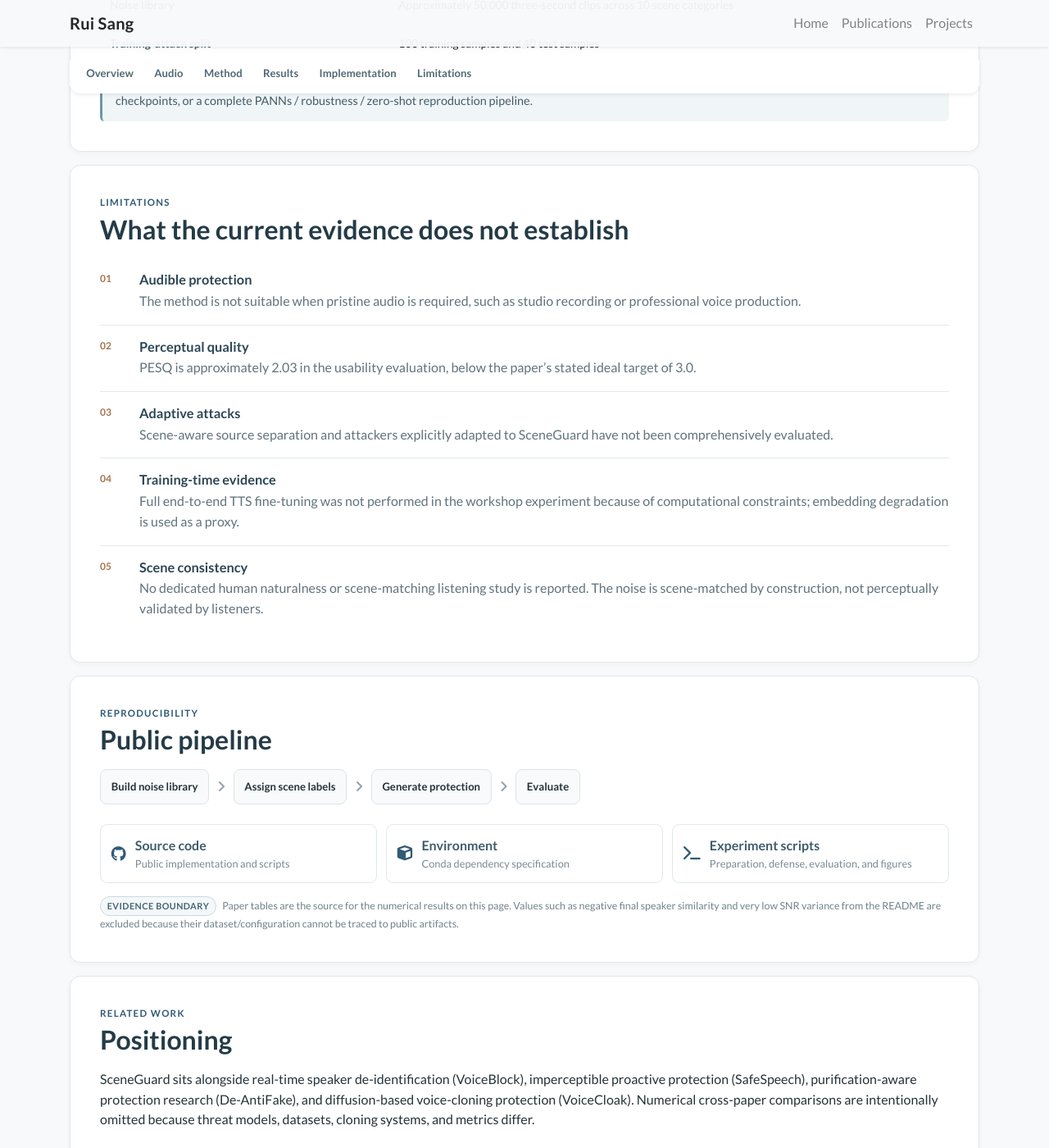
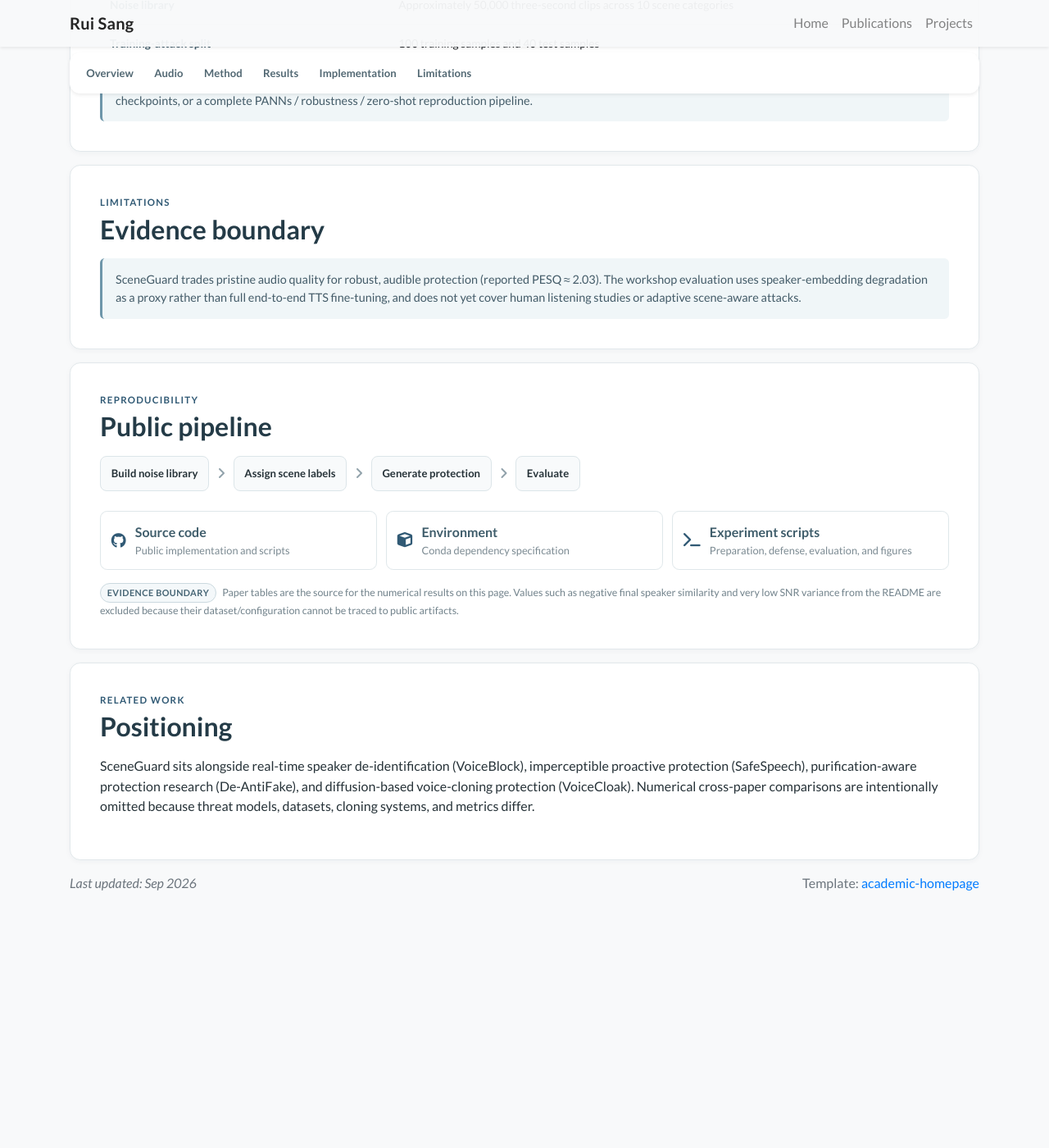
Before and after one commit to richael-sang/richael-sang.github.io, a Jekyll site: the page built from _projects/sceneguard.md, in a window 1280 px wide and 1400 px high, scrolled down 7283 px. Shown: the whole window at 82% size. Built offline with Jekyll 4.4.1, drawn with Linux system fonts in a browser that asks for light colours; nearby versions of some CDN libraries; a style sheet for code colours, icons or effects is not loaded; after the commit the page ends 8389 px from its top, so only the background shows below that.

Commit message:
condense SceneGuard limitations
Co-authored-by: Cursor <cursoragent@cursor.com>

```diff
--- a/_projects/sceneguard.md
+++ b/_projects/sceneguard.md
@@ -321,13 +321,9 @@ section_nav:
 
 <section class="project-section" id="limitations">
   <div class="section-kicker">Limitations</div>
-  <h2>What the current evidence does not establish</h2>
-  <div class="limitations-list">
-    <div><span>01</span><div><h3>Audible protection</h3><p>The method is not suitable when pristine audio is required, such as studio recording or professional voice production.</p></div></div>
-    <div><span>02</span><div><h3>Perceptual quality</h3><p>PESQ is approximately 2.03 in the usability evaluation, below the paper’s stated ideal target of 3.0.</p></div></div>
-    <div><span>03</span><div><h3>Adaptive attacks</h3><p>Scene-aware source separation and attackers explicitly adapted to SceneGuard have not been comprehensively evaluated.</p></div></div>
-    <div><span>04</span><div><h3>Training-time evidence</h3><p>Full end-to-end TTS fine-tuning was not performed in the workshop experiment because of computational constraints; embedding degradation is used as a proxy.</p></div></div>
-    <div><span>05</span><div><h3>Scene consistency</h3><p>No dedicated human naturalness or scene-matching listening study is reported. The noise is scene-matched by construction, not perceptually validated by listeners.</p></div></div>
+  <h2>Evidence boundary</h2>
+  <div class="evidence-note">
+    SceneGuard trades pristine audio quality for robust, audible protection (reported PESQ ≈ 2.03). The workshop evaluation uses speaker-embedding degradation as a proxy rather than full end-to-end TTS fine-tuning, and does not yet cover human listening studies or adaptive scene-aware attacks.
   </div>
 </section>
 
--- a/assets/css/project-page.css
+++ b/assets/css/project-page.css
@@ -642,33 +642,6 @@
     color: #425d6b;
 }
 
-.limitations-list > div {
-    display: grid;
-    grid-template-columns: 2.2rem 1fr;
-    gap: 0.8rem;
-    padding: 1rem 0;
-    border-bottom: 1px solid #e3e9ec;
-}
-
-.limitations-list > div:last-child {
-    border-bottom: 0;
-}
-
-.limitations-list > div > span {
-    color: #a67550;
-    font-size: 0.75rem;
-    font-weight: 700;
-}
-
-.limitations-list h3 {
-    margin-bottom: 0.25rem;
-}
-
-.limitations-list p {
-    margin-bottom: 0;
-    color: #61737d;
-}
-
 .pipeline {
     display: flex;
     flex-wrap: wrap;
```
